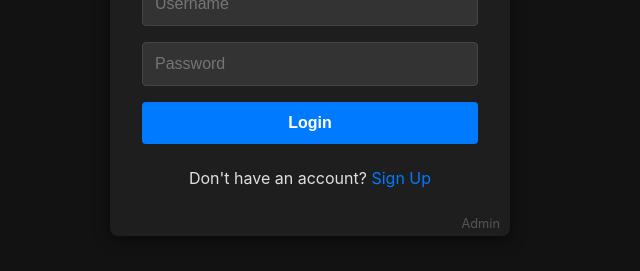
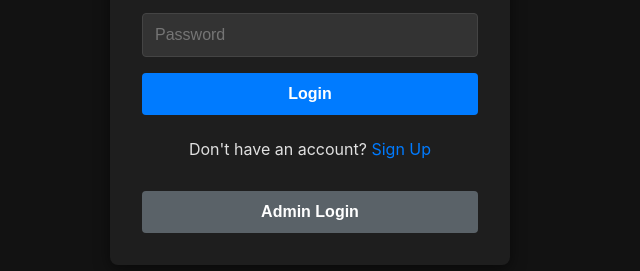
Before and after one commit to DevDexora/Reseller, a plain HTML site: page index.html in a window 1280 px wide. Shown: the part 337-608 px from the top of the page, without its empty margins (330-970 px from the left). Drawn offline with Linux system fonts and the light colour scheme.

Commit message:
Update index.html

```diff
--- a/index.html
+++ b/index.html
@@ -29,7 +29,7 @@
             <p>Already have an account? <a href="#" id="show-login">Login</a></p>
         </div>
 
-        <div id="admin-login-link">Admin</div>
+        <button id="admin-login-button">Admin Login</button>
     </div>
 
     <div id="reseller-panel" class="container hidden">
```
